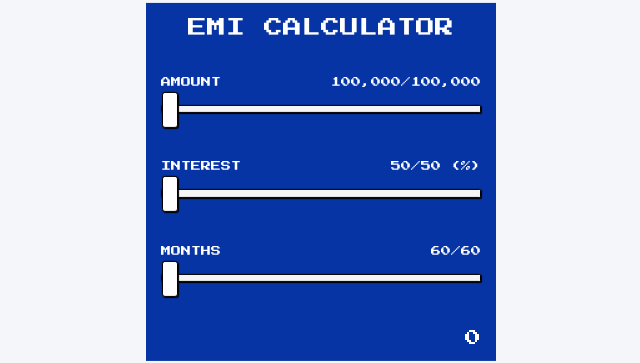
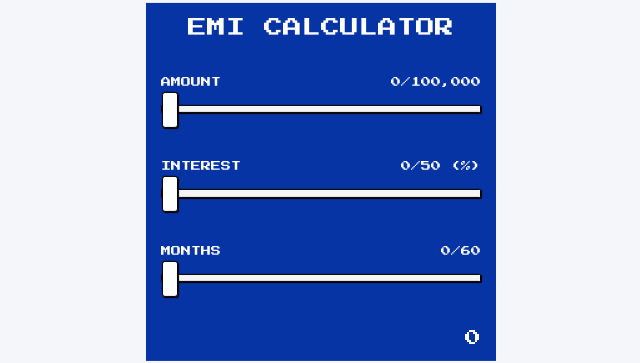
Before and after one commit to balajisr/emi-calculator, a plain HTML site: page index.html in a window 1280 px wide. Shown: the part 138-501 px from the top of the page, 319-959 px from the left. Drawn offline with Linux system fonts and the light colour scheme.

Commit message:
fixed interest rate value

```diff
--- a/index.html
+++ b/index.html
@@ -16,7 +16,7 @@
         <div class="range-container">
             <div class="range-head">
                 <div class="range-left">AMOUNT</div>
-                <div class="range-right"><span id="enter-amount">100,000</span>/100,000</div>
+                <div class="range-right"><span id="enter-amount">0</span>/100,000</div>
             </div>
             <input type="range" class="slider" min="0" max="100000" value="0" step="100" id="amount">
             <div class="range-values"></div>
@@ -24,14 +24,14 @@
         <div class="range-container">
             <div class="range-head">
                 <div class="range-left">INTEREST</div>
-                <div class="range-right"><span id="enter-interest">50</span>/50 (%)</div>
+                <div class="range-right"><span id="enter-interest">0</span>/50 (%)</div>
             </div>
             <input type="range" class="slider" min="0" max="50" value="0" step="0.5" id="interest">
         </div>
         <div class="range-container">
             <div class="range-head">
                 <div class="range-left">MONTHS</div>
-                <div class="range-right"><span id="enter-months">60</span>/60</div>
+                <div class="range-right"><span id="enter-months">0</span>/60</div>
             </div>
             <input type="range" class="slider" min="0" max="60" value="0" step="1" id="months">
         </div>
--- a/main.js
+++ b/main.js
@@ -11,10 +11,11 @@ const enterMonths = document.getElementById('enter-months');
 let calculateEMI = () => {
     console.log('clicked');
     let amountValue = amount.value;
+    let monthsValue = months.value;
     let interestValue = interest.value;
-    let monthsValue = months.value;
+    let interestRate = interestValue * (monthsValue / 100);
 
-    let EMI = [amountValue * interestValue * Math.pow((1 + interestValue), monthsValue)] / [Math.pow((1 + interestValue), (monthsValue - 1))];
+    let EMI = [amountValue * interestRate * Math.pow((1 + interestRate), monthsValue)] / [Math.pow((1 + interestRate), (monthsValue - 1))];
     enterAmount.innerHTML = amountValue;
     enterInterest.innerHTML = interestValue;
     enterMonths.innerHTML = monthsValue;
```
